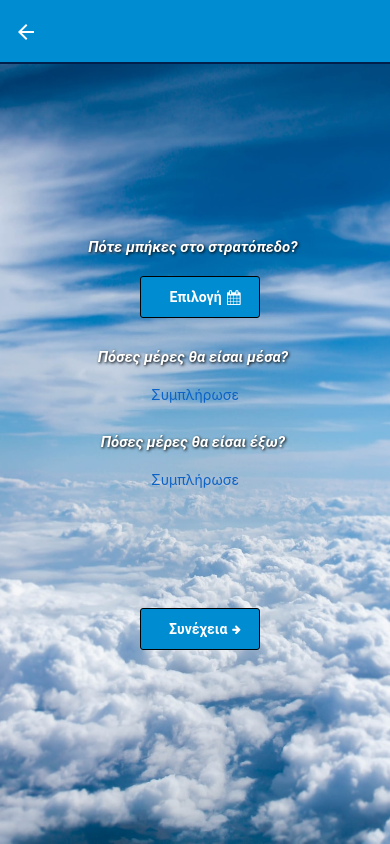
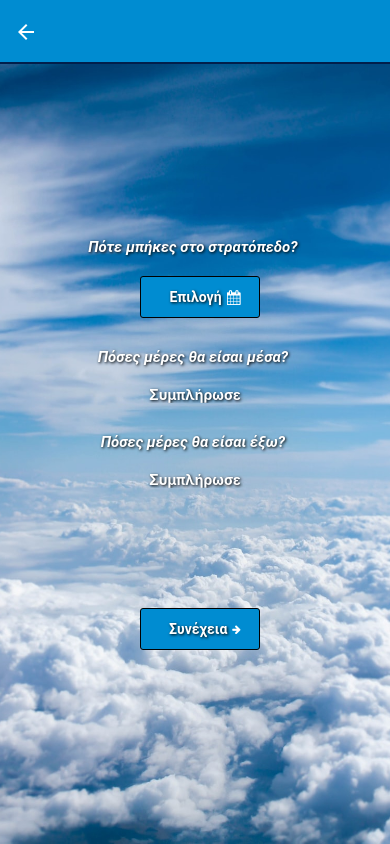
Before and after one commit to stamoskantarakis/army-calendar, a React Native app: screen /DatePicker in a window 390 px wide. Built offline with nearby package versions, Linux system fonts and the light colour scheme; what react-native-calendars would draw is missing.

Commit message:
Logo Changes

```diff
--- a/app/screens/DatePickerScreen.js
+++ b/app/screens/DatePickerScreen.js
@@ -143,12 +143,19 @@ const styles = StyleSheet.create({
         marginLeft: 15,
         fontSize: 14,
         fontFamily: 'Roboto',
+        textShadowColor: 'rgba(0, 0, 0, 1)',
+        textShadowOffset: {width: 1, height: 1},
+        textShadowRadius: 3
 
     },
     input:{
         marginTop:20,
         textAlign: "center",
-        color:"#0c62c5"
+        color:"white",
+        fontWeight:"bold",
+        textShadowColor: 'rgba(0, 0, 0, 1)',
+        textShadowOffset: {width: 1, height: 1},
+        textShadowRadius: 3
     },
 
 })
--- a/app/screens/ResultScreen.js
+++ b/app/screens/ResultScreen.js
@@ -41,7 +41,9 @@ function ResultScreen({ navigation, route  }) {
     let numberOfDaysOut = parseInt(daysOut);
     let date = new Date(firstDate);
     let newdateOfUser = new Date(date);
-    for(let j=0; j<60; j++){
+    let loops = 365/(numberOfDaysOut+numberOfDaysIn);
+
+    for(let j=0; j<loops; j++){
         for(let i=0; i<=numberOfDaysIn; i++){
             if(i===0){
                 newdateOfUser.setDate(newdateOfUser.getDate());
@@ -62,8 +64,6 @@ function ResultScreen({ navigation, route  }) {
             let temp = newdateOfUser.toISOString().substring(0, 10);
             datesOfArmyCalendar = {...datesOfArmyCalendar,[temp] :{disabled: true, startingDay: true, color: '#008cd1', endingDay: true}};
         }
-
-
     }
 
     return (
@@ -74,8 +74,7 @@ function ResultScreen({ navigation, route  }) {
                 markingType={'period'}
                 markedDates={datesOfArmyCalendar}
                 style={{
-                    borderWidth: 1,
-                    borderColor: "#008cd1",
+
                     height: 380,
                     backgroundColor: 'rgba(0, 0, 0, 0.8)'
                   }}
```
Also changed, not shown: app/assets/calendar.png.
